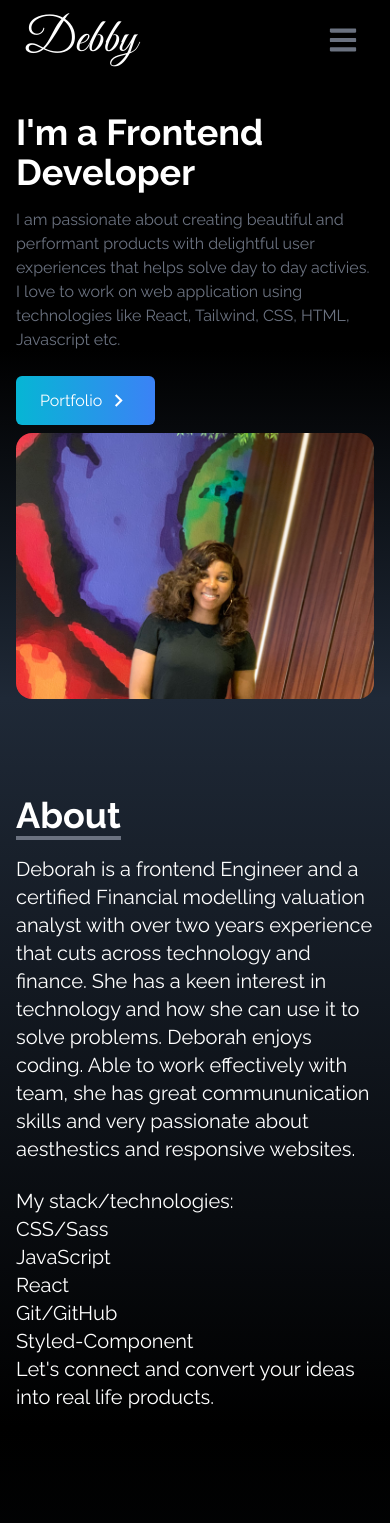
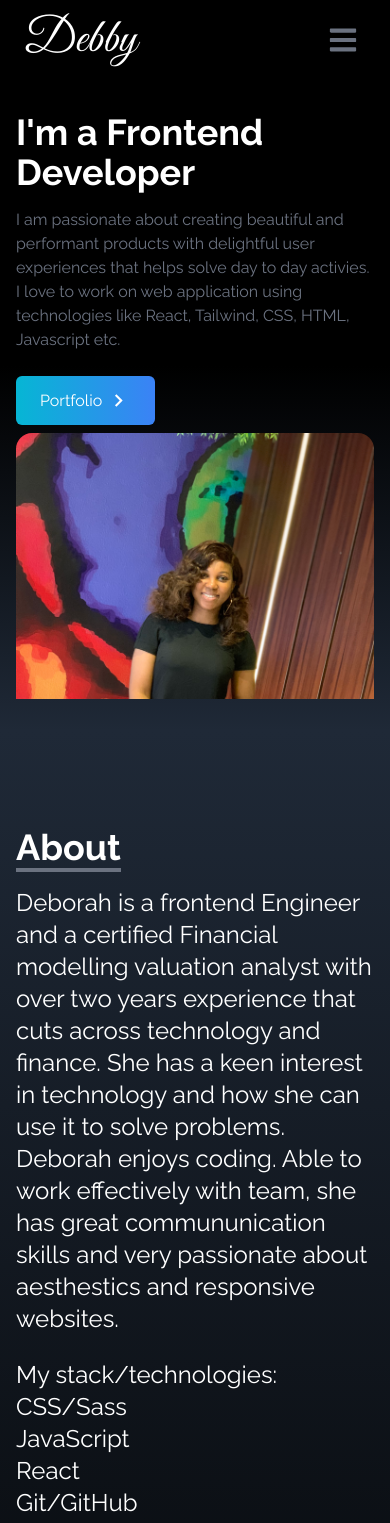
Before and after one commit to debbyuzuegbu/debby-portfolio-website, a React (Create React App) app: page / in a window 390 px wide. Shown: the top 1523 px of the page. Built offline with nearby package versions, Linux system fonts and the light colour scheme.

Commit message:
added about, contact and home

```diff
--- a/src/Components/About.jsx
+++ b/src/Components/About.jsx
@@ -11,7 +11,7 @@ const About = () => {
           <p className="mt-24 text-4xl font-bold inline border-b-4 border-gray-500">
             About
           </p>
-          <p className="text-xl mt-5">
+          <p className="text-2xl md:text-xl mt-5">
             Deborah is a frontend Engineer and a certified Financial modelling
             valuation analyst with over two years experience that cuts across
             technology and finance. She has a keen interest in technology and
@@ -20,7 +20,7 @@ const About = () => {
             skills and very passionate about aesthestics and responsive websites.
           </p>
           <br />
-          <p className="text-xl">
+          <p className="text-2xl md:text-xl">
             My stack/technologies:
             <ul style={{ listStyle: "none" }}>
               <li>CSS/Sass</li>
@@ -29,7 +29,7 @@ const About = () => {
               <li>Git/GitHub</li>
               <li>Styled-Component</li>
             </ul>
-            <p>Let's connect and convert your ideas into real life products.</p>
+            <p className="pb-96 md:p-0">Let's connect and convert your ideas into real life products.</p>
           </p>
         </div>
       </div>
--- a/src/Components/Contact.jsx
+++ b/src/Components/Contact.jsx
@@ -7,7 +7,7 @@ const Contact = () => {
       className="w-full h-screen bg-gradient-to-b from-black to-gray-800 p-4 text-white"
     >
       <div className="flex flex-col p-4 justify-center max-w-screen-lg mx-auto h-full">
-        <div className="pt-28 md:pt-0 pb-2">
+        <div className="md:pt-28 pb-2">
           <p className="text-4xl font-bold inline border-b-4 border-gray-500">
             Contact
           </p>
--- a/src/Components/Home.jsx
+++ b/src/Components/Home.jsx
@@ -38,7 +38,7 @@ const Home = () => {
           <img
             src={HeroImage}
             alt="my profile"
-            className="rounded-2xl md:mx-auto md:w-96 md:h-72"
+            className="pb-8 md:pb-0 rounded-2xl md:mx-auto md:w-96 md:h-72"
           />
         </div>
       </div>
```
